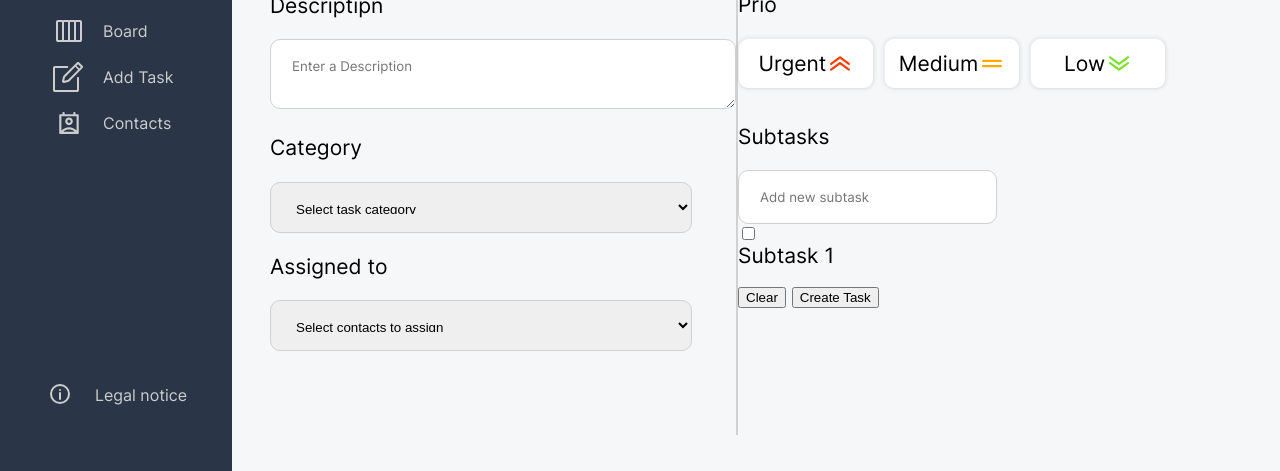
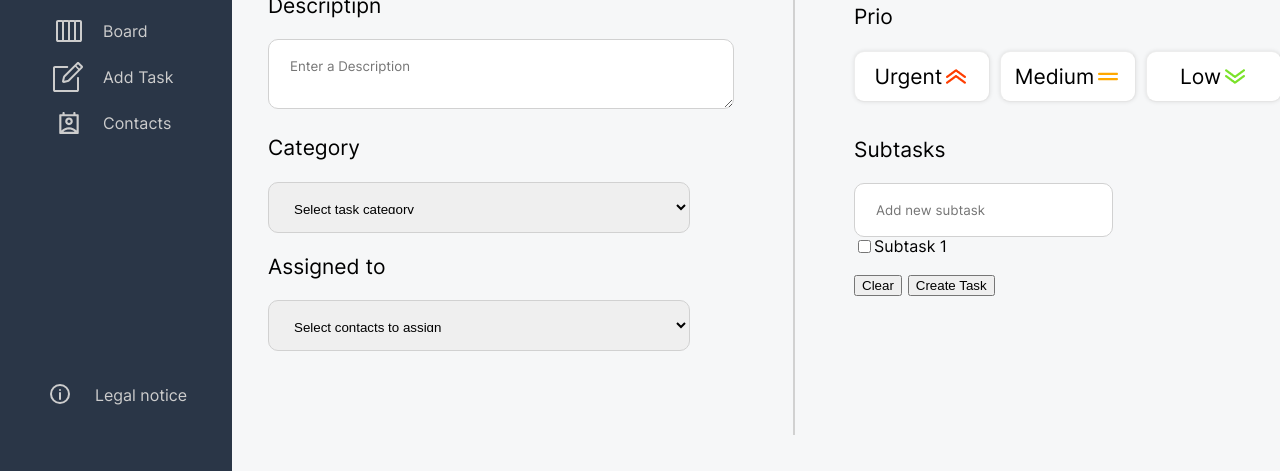
Before and after one commit to SamVanEast/join, a plain HTML site: page assets/templates/add_task.html in a window 1280 px wide. Shown: the part 329-800 px from the top of the page. Drawn offline with Linux system fonts and the light colour scheme.

Commit message:
add_task -> some changes on css and html

```diff
--- a/assets/templates/add_task.html
+++ b/assets/templates/add_task.html
@@ -70,7 +70,10 @@
                 <div>
                     <p>Subtasks</p>
                     <input class="inputDateTask" type="text" placeholder="Add new subtask">
-                    <input class="inputDateTask" type="checkbox">Subtask 1
+                    <div class="subtasks">
+                        <input class="inputDateTask" type="checkbox">
+                        <span>Subtask 1</span>
+                    </div>
                 </div>
                 <div>
                     <button>Clear</button>
--- a/css/add_task.css
+++ b/css/add_task.css
@@ -73,6 +73,8 @@ body {
     border: 1px solid #D1D1D1;
     align-self: flex-end;
     margin-top: 175px;
+    margin-left: 59px;
+    margin-right: 59px;
 }
 
 /* Date to Buttons */
@@ -188,3 +190,19 @@ body {
 .prio button:focus .low {
     content: url(../assets/img/add_task_img/lowSelected.png);
 }
+
+.subtasks span {
+    font-family: 'Inter';
+    font-size: 16px;
+    font-weight: 400;
+    line-height: 19px;
+    letter-spacing: 0em;
+    text-align: left;
+}
+
+.subtasks {
+    display: flex;
+    justify-content: flex-start;
+    align-items: center;
+    flex-direction: row;
+}
```
